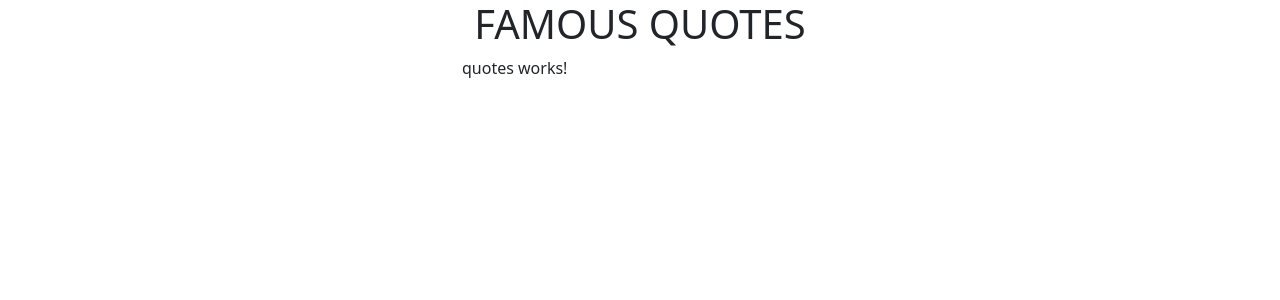
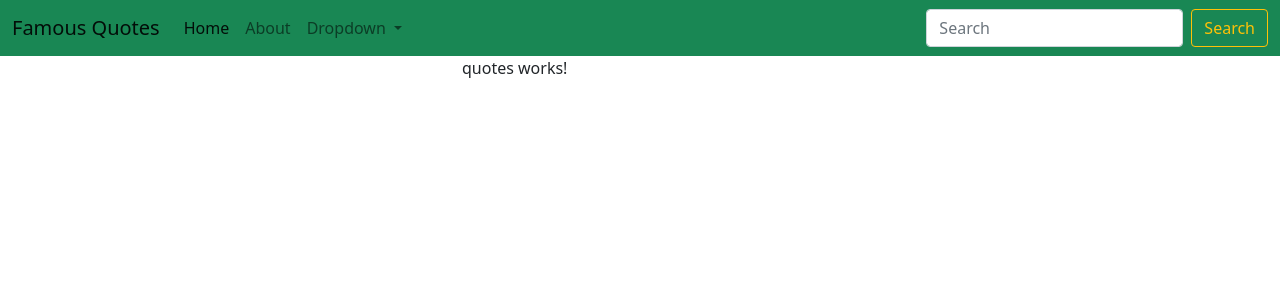
Before and after one commit to Maryan23/Famous-Quotes, an Angular app: page / in a window 1280 px wide. Shown: the top 300 px of the page. Built offline with nearby package versions, Linux system fonts and the light colour scheme.

Commit message:
Adds and styles nav bar

```diff
--- a/src/app/app.component.html
+++ b/src/app/app.component.html
@@ -1,4 +1,4 @@
-<h1 align="center">FAMOUS QUOTES</h1>
+<app-nav-bar></app-nav-bar>
 <div class="container">
   <div class="row">
     <div class="col-md-4">
--- a/src/app/app.module.ts
+++ b/src/app/app.module.ts
@@ -5,12 +5,14 @@
 import { AppComponent } from './app.component';
 import { AboutComponent } from './about/about.component';
 import { QuotesComponent } from './quotes/quotes.component';
+import { NavBarComponent } from './nav-bar/nav-bar.component';
 
 @NgModule({
   declarations: [
     AppComponent,
     AboutComponent,
-    QuotesComponent
+    QuotesComponent,
+    NavBarComponent
   ],
   imports: [
     BrowserModule,
--- /dev/null
+++ b/src/app/nav-bar/nav-bar.component.html
@@ -0,0 +1,32 @@
+<nav class="navbar navbar-expand-lg navbar-light bg-success">
+    <div class="container-fluid">
+      <a class="navbar-brand">Famous Quotes</a>
+      <button class="navbar-toggler" type="button" data-bs-toggle="collapse" data-bs-target="#navbarSupportedContent" aria-controls="navbarSupportedContent" aria-expanded="false" aria-label="Toggle navigation">
+        <span class="navbar-toggler-icon"></span>
+      </button>
+      <div class="collapse navbar-collapse" id="navbarSupportedContent">
+        <ul class="navbar-nav me-auto mb-2 mb-lg-0">
+          <li class="nav-item">
+            <a class="nav-link active" aria-current="page" href="#">Home</a>
+          </li>
+          <li class="nav-item">
+            <a class="nav-link" href="#">About</a>
+          </li>
+          <li class="nav-item dropdown">
+            <a class="nav-link dropdown-toggle" href="#" id="navbarDropdown" role="button" data-bs-toggle="dropdown" aria-expanded="false">
+              Dropdown
+            </a>
+            <ul class="dropdown-menu" aria-labelledby="navbarDropdown">
+              <li><a class="dropdown-item" href="#">Find Author</a></li>
+              <li><hr class="dropdown-divider"></li>
+              <li><a class="dropdown-item" href="#">Contact Us</a></li>
+            </ul>
+          </li>
+        </ul>
+        <form class="d-flex">
+          <input class="form-control me-2" type="search" placeholder="Search" aria-label="Search">
+          <button class="btn btn-outline-warning" type="submit">Search</button>
+        </form>
+      </div>
+    </div>
+  </nav>
--- /dev/null
+++ b/src/app/nav-bar/nav-bar.component.ts
@@ -0,0 +1,15 @@
+import { Component, OnInit } from '@angular/core';
+
+@Component({
+  selector: 'app-nav-bar',
+  templateUrl: './nav-bar.component.html',
+  styleUrls: ['./nav-bar.component.css']
+})
+export class NavBarComponent implements OnInit {
+
+  constructor() { }
+
+  ngOnInit(): void {
+  }
+
+}
```
Also changed, not shown: src/app/nav-bar/nav-bar.component.css (added), 1 other file (tests, documents, lock files or other folders).
